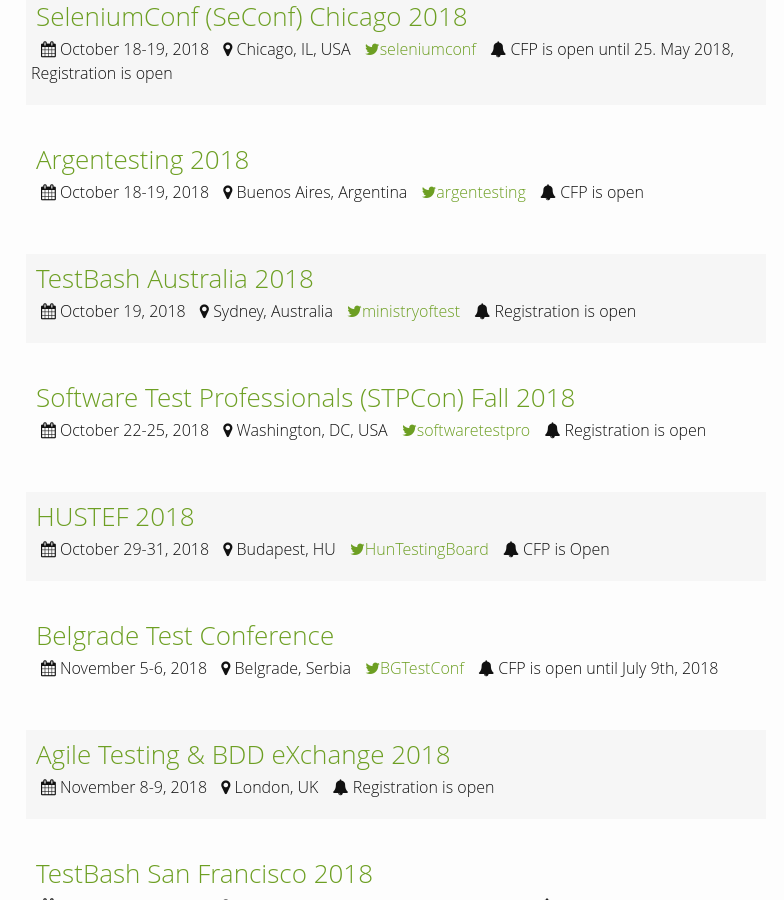
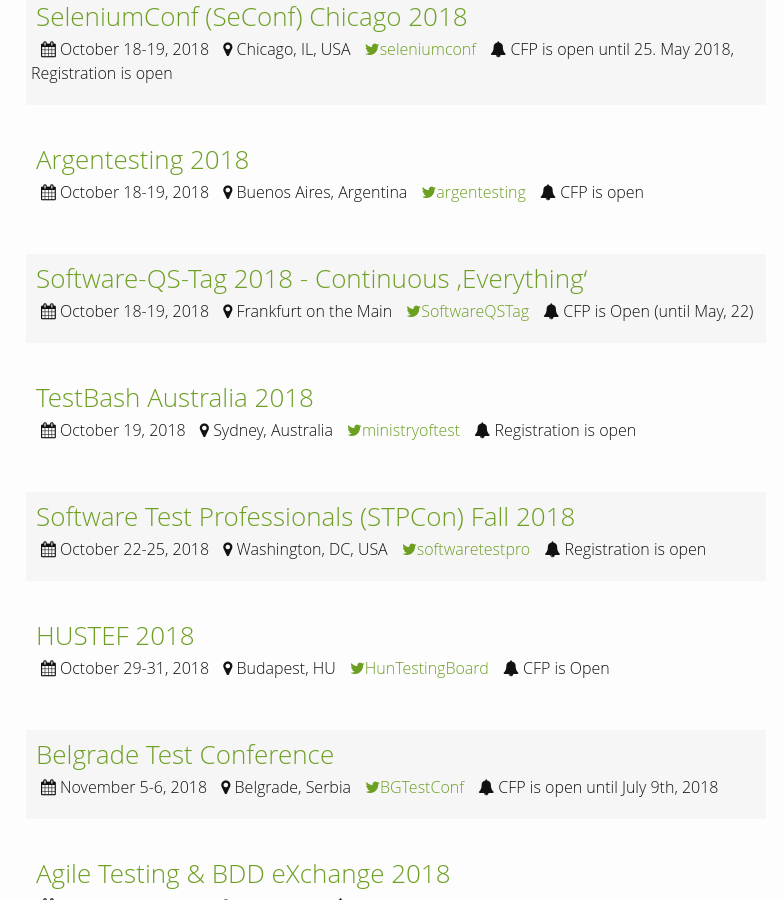
Before and after one commit to TestingConferences/testingconferences.github.io, a Jekyll site: the page built from index.html, in a window 1280 px wide and 900 px high, scrolled down 3225 px. Shown: the whole window, without its empty margins (244-1028 px from the left). Built offline with Jekyll 4.4.1, drawn with Linux system fonts in a browser that asks for light colours.

Commit message:
Update current.yml

```diff
--- a/_data/current.yml
+++ b/_data/current.yml
@@ -184,6 +184,13 @@
   twitter: argentesting
   status: CFP is open
 
+- name: Software-QS-Tag 2018 - Continuous ‚Everything‘
+  location: Frankfurt on the Main
+  dates: "October 18-19, 2018"
+  url: https://www.qs-tag.de/en/
+  twitter: SoftwareQSTag
+  status: CFP is Open (until May, 22)
+
 - name: TestBash Australia 2018
   location: Sydney, Australia
   dates: "October 19, 2018"
```
